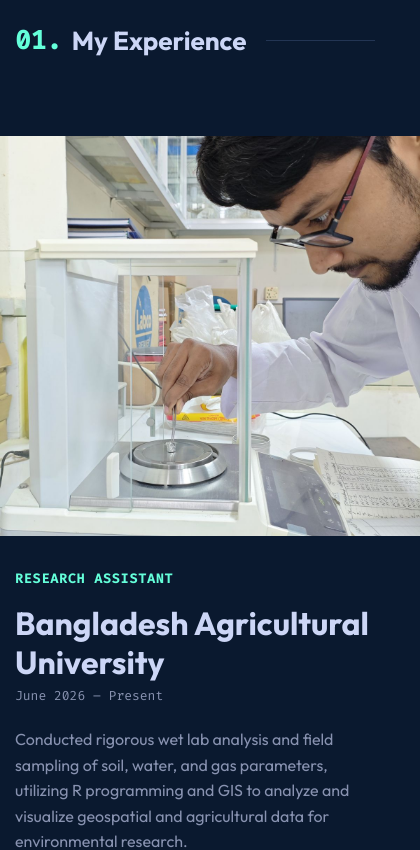
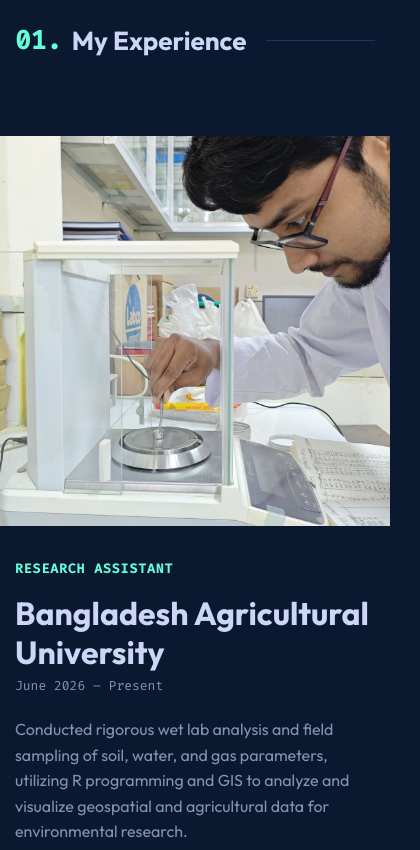
Before and after one commit to SantoKabir/portfolio, a React (Vite) app: page / in a window 390 px wide. Shown: the part 1080-1930 px from the top of the page, 420 px wide, since content can reach past the window. Built offline with nearby package versions, Linux system fonts and the light colour scheme.

Commit message:
Fix mobile horizontal overflow and zoom issue

```diff
--- a/src/components/Experience.css
+++ b/src/components/Experience.css
@@ -224,13 +224,14 @@
   }
 
   .exp-image-column {
-    width: 100vw;
+    flex: 0 0 calc(100% + 30px);
+    width: calc(100% + 30px);
     margin-left: -15px;
     margin-right: -15px;
   }
 
   .image-accent-wrapper {
-    width: calc(100% + 30px);
+    width: 100%;
     background-color: transparent;
     border-radius: 0;
   }
```
